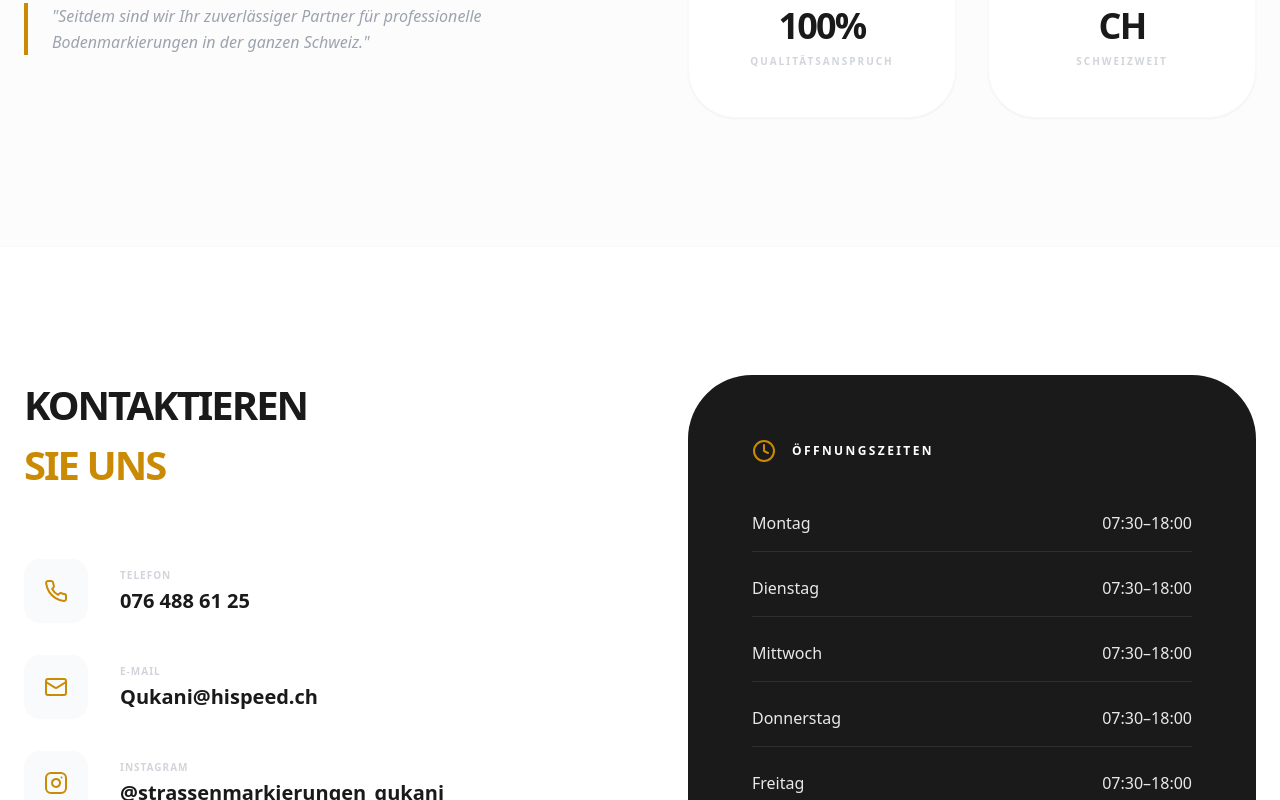
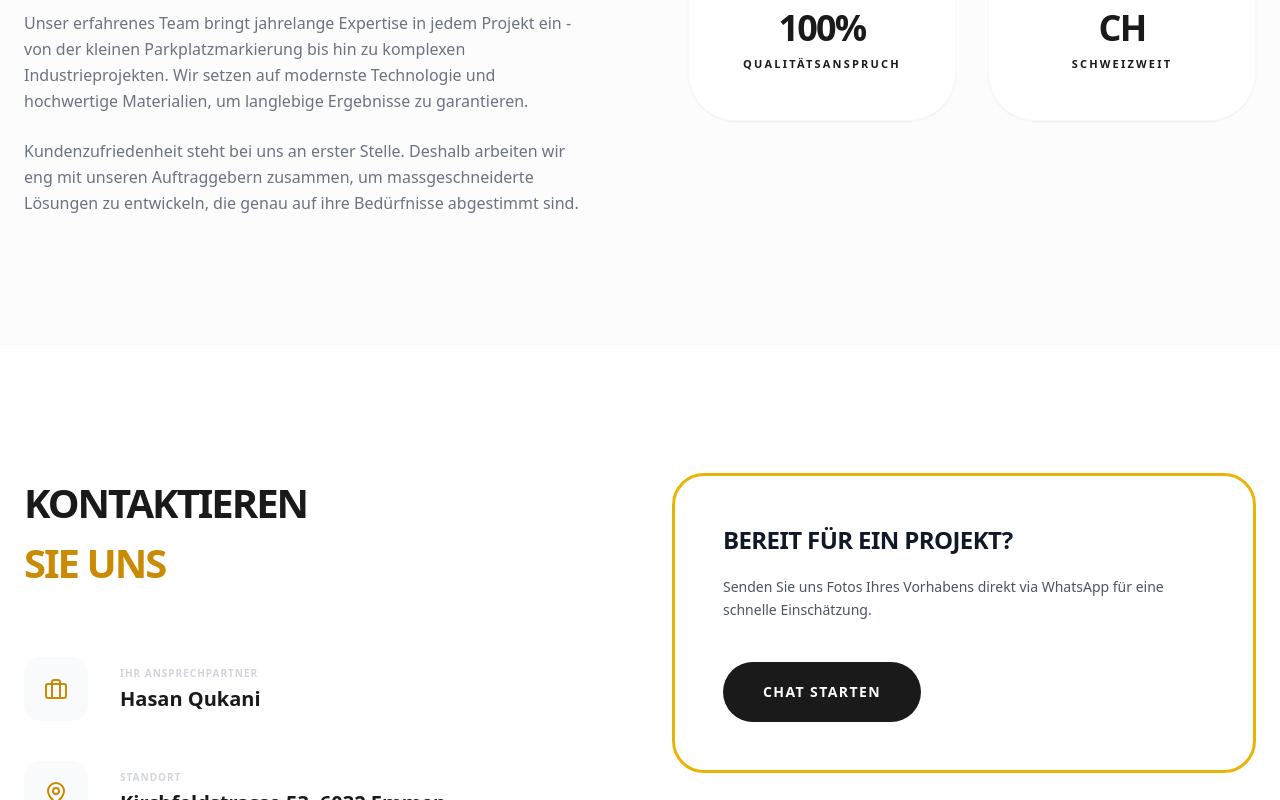
Before and after one commit to Labi488/Qukani-sites, a React (Create React App) app: page / in a window 1280 px wide. Shown: the part 3396-4196 px from the top of the page. Built offline with nearby package versions, Linux system fonts and the light colour scheme.

Commit message:
Update App.js

```diff
--- a/src/App.js
+++ b/src/App.js
@@ -1,5 +1,5 @@
 import React, { useState, useEffect } from 'react';
-import { Phone, Mail, Instagram, MessageCircle, Menu, X, Construction, Car, Factory, PaintBucket, Award, Users, Target, Clock, MapPin } from 'lucide-react';
+import { Phone, Mail, Instagram, MessageCircle, Menu, X, Construction, Car, Factory, PaintBucket, Award, Users, Target, Clock, MapPin, Briefcase } from 'lucide-react';
 
 const LandingPage = () => {
   const [activeSection, setActiveSection] = useState('home');
@@ -17,6 +17,8 @@ const LandingPage = () => {
     { label: 'Qualitätsanspruch', value: '100%', icon: <Target className="text-yellow-600" /> },
     { label: 'Schweizweit', value: 'CH', icon: <MapPin className="text-yellow-600" /> },
   ];
+
+  const whatsappLink = "https://wa.me/41764886125";
 
   return (
     <div className="min-h-screen bg-white text-[#1a1a1a] font-sans selection:bg-yellow-200">
@@ -36,20 +38,15 @@ const LandingPage = () => {
       {/* HERO SECTION */}
       <section className="pt-48 pb-32 px-6 text-center">
         <div className="max-w-5xl mx-auto flex flex-col items-center">
-          {/* Logo ist jetzt präsenter (h-[140px] statt h-28) */}
           <img src="LogoSMQ.jpeg" alt="Qukani" className="h-[140px] w-auto mb-10" />
-
-          {/* Überschrift ohne das doppelte 'Strassenmarkierung' darüber */}
           <h1 className="text-6xl md:text-[84px] font-black mb-10 leading-[0.9] tracking-tighter uppercase">
             PRÄZISION AUF <br /><span className="text-yellow-600">JEDEM METER.</span>
           </h1>
-
           <p className="text-gray-400 text-xl mb-14 max-w-2xl leading-relaxed font-medium">
             Professionelle Markierungslösungen in Emmen. Wir bringen Struktur und Sicherheit auf Ihren Asphalt.
           </p>
-
           <div className="flex flex-col sm:flex-row gap-5 justify-center">
-            <a href="https://wa.me/41764886125" className="px-12 py-6 bg-yellow-600 text-white font-bold rounded-full transition-all duration-300 transform hover:scale-95 hover:bg-yellow-700 shadow-xl shadow-yellow-600/20 flex items-center justify-center gap-3 uppercase text-sm">
+            <a href={whatsappLink} target="_blank" rel="noreferrer" className="px-12 py-6 bg-yellow-600 text-white font-bold rounded-full transition-all duration-300 transform hover:scale-95 hover:bg-yellow-700 shadow-xl shadow-yellow-600/20 flex items-center justify-center gap-3 uppercase text-sm">
               <MessageCircle size={22}/> JETZT OFFERTE ANFRAGEN
             </a>
             <a href="#services" className="px-12 py-6 bg-[#1a1a1a] text-white font-bold rounded-full hover:bg-black transition-all transform hover:scale-105 shadow-xl shadow-black/10 uppercase text-sm">
@@ -77,7 +74,7 @@ const LandingPage = () => {
 
       {/* ARBEIT / GALERIE */}
       <section id="galerie" className="py-32 px-6 bg-white">
-        <div className="max-w-7xl mx-auto">
+        <div className="max-w-7xl mx-auto text-left">
           <h2 className="text-[40px] font-black mb-4 uppercase tracking-tighter">Unsere <span className="text-yellow-600">Arbeit</span></h2>
           <p className="text-gray-400 mb-20 font-medium">Einblicke in unsere Projekte und Referenzen</p>
           <div className="grid grid-cols-1 md:grid-cols-3 gap-8">
@@ -92,62 +89,83 @@ const LandingPage = () => {
 
       {/* ÜBER UNS */}
       <section id="ueber-uns" className="py-32 px-6 bg-[#fcfcfc]">
-        <div className="max-w-7xl mx-auto grid lg:grid-cols-2 gap-24 items-center">
+        <div className="max-w-7xl mx-auto grid lg:grid-cols-2 gap-24 items-start">
           <div>
-            <h2 className="text-[40px] font-black mb-12 uppercase tracking-tighter">Über <span className="text-yellow-600">uns</span></h2>
-            <h3 className="text-2xl font-bold mb-8 tracking-tight text-gray-800 uppercase">28 Jahre Erfahrung</h3>
-            <p className="text-gray-500 text-lg leading-relaxed mb-8 font-medium">Mit über 28 Jahren Erfahrung in der Markierungsbranche gründete Hasan Qukani 2016 die Strassenmarkierung Qukani.</p>
-            <p className="text-gray-400 leading-relaxed font-medium italic border-l-4 border-yellow-600 pl-6">"Seitdem sind wir Ihr zuverlässiger Partner für professionelle Bodenmarkierungen in der ganzen Schweiz."</p>
+            <h2 className="text-[40px] font-black mb-8 uppercase tracking-tighter">Über <span className="text-yellow-600">uns</span></h2>
+            <h3 className="text-2xl font-bold mb-6 tracking-tight text-gray-800">Über 28 Jahre Erfahrung in der Markierungsbranche</h3>
+            <div className="space-y-6 text-gray-500 leading-relaxed font-medium">
+              <p>Mit über 28 Jahren persönlicher Erfahrung in der Markierungsbranche habe ich, Hasan Qukani, 2016 den Schritt in die Selbstständigkeit gewagt und Strassenmarkierung Qukani gegründet. Seitdem sind wir Ihr zuverlässiger Partner für professionelle Bodenmarkierungen in der ganzen Schweiz.</p>
+              <p>Unser erfahrenes Team bringt jahrelange Expertise in jedem Projekt ein - von der kleinen Parkplatzmarkierung bis hin zu komplexen Industrieprojekten. Wir setzen auf modernste Technologie und hochwertige Materialien, um langlebige Ergebnisse zu garantieren.</p>
+              <p>Kundenzufriedenheit steht bei uns an erster Stelle. Deshalb arbeiten wir eng mit unseren Auftraggebern zusammen, um massgeschneiderte Lösungen zu entwickeln, die genau auf ihre Bedürfnisse abgestimmt sind.</p>
+            </div>
           </div>
           <div className="grid grid-cols-2 gap-8">
             {stats.map((stat, i) => (
               <div key={i} className="bg-white p-12 rounded-[48px] shadow-sm text-center border border-gray-50 hover:shadow-lg transition-shadow">
                 <div className="flex justify-center mb-5">{stat.icon}</div>
-                <div className="text-4xl font-black mb-2 tracking-tighter">{stat.value}</div>
-                <div className="text-[10px] uppercase tracking-[0.2em] font-bold text-gray-300">{stat.label}</div>
+                <div className="text-4xl font-black mb-2 tracking-tighter text-[#1a1a1a]">{stat.value}</div>
+                <div className="text-[11px] uppercase tracking-[0.2em] font-bold text-[#1a1a1a]">{stat.label}</div>
               </div>
             ))}
           </div>
         </div>
       </section>
 
-      {/* KONTAKT */}
-      <footer id="kontakt" className="py-32 px-6 bg-white border-t border-gray-50">
+      {/* KONTAKT SECTION - EXAKT WIE DESIGN (BILD 2) */}
+      <section id="kontakt" className="py-32 px-6 bg-white border-t border-gray-50">
         <div className="max-w-7xl mx-auto">
-          <div className="grid lg:grid-cols-2 gap-24">
+          <div className="grid md:grid-cols-2 gap-16 items-start">
+
+            {/* LINKE SPALTE: Exakte Daten wie im Design */}
             <div>
               <h2 className="text-[40px] font-black mb-16 uppercase tracking-tighter">Kontaktieren <br/><span className="text-yellow-600 text-yellow-600">Sie uns</span></h2>
-              <div className="space-y-8">
+              <div className="space-y-10">
+                {/* Ihr Ansprechpartner */}
+                <div className="flex items-center gap-8">
+                  <div className="w-16 h-16 flex items-center justify-center bg-gray-50 rounded-2xl text-yellow-600"><Briefcase size={24}/></div>
+                  <div><p className="text-[10px] font-bold text-gray-300 uppercase tracking-widest mb-1">Ihr Ansprechpartner</p><p className="text-xl font-bold">Hasan Qukani</p></div>
+                </div>
+                {/* Standort */}
+                <div className="flex items-center gap-8">
+                  <div className="w-16 h-16 flex items-center justify-center bg-gray-50 rounded-2xl text-yellow-600"><MapPin size={24}/></div>
+                  <div><p className="text-[10px] font-bold text-gray-300 uppercase tracking-widest mb-1">Standort</p><p className="text-xl font-bold">Kirchfeldstrasse 53, 6032 Emmen</p></div>
+                </div>
+                {/* WhatsApp & Telefon */}
                 <a href="tel:0764886125" className="flex items-center gap-8 group">
                   <div className="w-16 h-16 flex items-center justify-center bg-gray-50 rounded-2xl text-yellow-600 group-hover:bg-yellow-600 group-hover:text-white transition-all"><Phone size={24}/></div>
-                  <div><p className="text-[10px] font-bold text-gray-300 uppercase tracking-widest mb-1">Telefon</p><p className="text-xl font-bold group-hover:text-yellow-600 transition-colors">076 488 61 25</p></div>
+                  <div><p className="text-[10px] font-bold text-gray-300 uppercase tracking-widest mb-1">WhatsApp & Telefon</p><p className="text-xl font-bold group-hover:text-yellow-600 transition-colors">076 488 61 25</p></div>
                 </a>
+                {/* E-Mail */}
                 <a href="mailto:Qukani@hispeed.ch" className="flex items-center gap-8 group">
                   <div className="w-16 h-16 flex items-center justify-center bg-gray-50 rounded-2xl text-yellow-600 group-hover:bg-yellow-600 group-hover:text-white transition-all"><Mail size={24}/></div>
                   <div><p className="text-[10px] font-bold text-gray-300 uppercase tracking-widest mb-1">E-Mail</p><p className="text-xl font-bold group-hover:text-yellow-600 transition-colors">Qukani@hispeed.ch</p></div>
                 </a>
-                <a href="https://www.instagram.com/strassenmarkierungen_qukani" target="_blank" rel="noreferrer" className="flex items-center gap-8 group">
+                {/* Instagram (zum Schluss, wie gewünscht) */}
+                <a href="https://www.instagram.com/strassenmarkierungen_qukani" target="_blank" rel="noreferrer" className="flex items-center gap-8 group pt-4 border-t border-gray-100">
                   <div className="w-16 h-16 flex items-center justify-center bg-gray-50 rounded-2xl text-yellow-600 group-hover:bg-yellow-600 group-hover:text-white transition-all"><Instagram size={24}/></div>
                   <div><p className="text-[10px] font-bold text-gray-300 uppercase tracking-widest mb-1">Instagram</p><p className="text-xl font-bold group-hover:text-yellow-600 transition-colors">@strassenmarkierungen_qukani</p></div>
                 </a>
               </div>
             </div>
-            <div className="bg-[#1a1a1a] p-16 rounded-[64px] text-white">
-              <div className="flex items-center gap-4 mb-12"><Clock className="text-yellow-600"/><h4 className="font-bold uppercase tracking-[0.2em] text-xs">Öffnungszeiten</h4></div>
-              <div className="space-y-6 opacity-90 font-medium">
-                {['Montag','Dienstag','Mittwoch','Donnerstag','Freitag','Samstag'].map(day => (
-                  <div key={day} className="flex justify-between border-b border-white/10 pb-4"><span>{day}</span><span>07:30–18:00</span></div>
-                ))}
-                <div className="flex justify-between text-yellow-600 pt-2 font-bold"><span>Sonntag</span><span>Geschlossen</span></div>
-              </div>
-              <div className="mt-16">
-                <a href="https://wa.me/41764886125" className="w-full py-6 bg-yellow-600 text-white font-bold rounded-full flex items-center justify-center gap-3 hover:bg-yellow-700 transition-all uppercase text-sm tracking-widest">Chat via WhatsApp</a>
-              </div>
+
+            {/* RECHTE SPALTE: Exakte gelbe Umrandungs-Box wie im Design */}
+            <div className="border-[3px] border-yellow-500 rounded-[32px] p-12 bg-white mt-12 md:mt-0">
+              <h4 className="text-2xl font-black mb-5 uppercase tracking-tight text-gray-900">Bereit für ein Projekt?</h4>
+              <p className="text-gray-600 text-sm leading-relaxed mb-10 font-medium">Senden Sie uns Fotos Ihres Vorhabens direkt via WhatsApp für eine schnelle Einschätzung.</p>
+              <a href={whatsappLink} target="_blank" rel="noreferrer" className="inline-block px-10 py-5 bg-[#1a1a1a] text-white font-bold rounded-full hover:bg-black transition-all transform hover:scale-105 uppercase text-sm tracking-widest">
+                Chat starten
+              </a>
             </div>
+
           </div>
-          <div className="mt-40 text-center">
-            <p className="text-[10px] font-bold text-gray-300 tracking-[0.4em] uppercase">© 2026 Strassenmarkierung Qukani | Kirchfeldstrasse 53, 6032 Emmen</p>
-          </div>
+        </div>
+      </section>
+
+      {/* FOOTER - OHNE den gelben WhatsApp-Button */}
+      <footer className="py-20 px-6 bg-[#0B0D0F] text-white/50 border-t border-white/5">
+        <div className="max-w-7xl mx-auto text-center">
+          <img src="LogoSMQ.jpeg" alt="Logo" className="h-8 mx-auto mb-6 brightness-0 invert opacity-40" />
+          <p className="text-[10px] font-bold tracking-[0.4em] uppercase">© 2026 Strassenmarkierung Qukani | KIRCHFELDSTRASSE 53, 6032 EMMEN</p>
         </div>
       </footer>
     </div>
```
